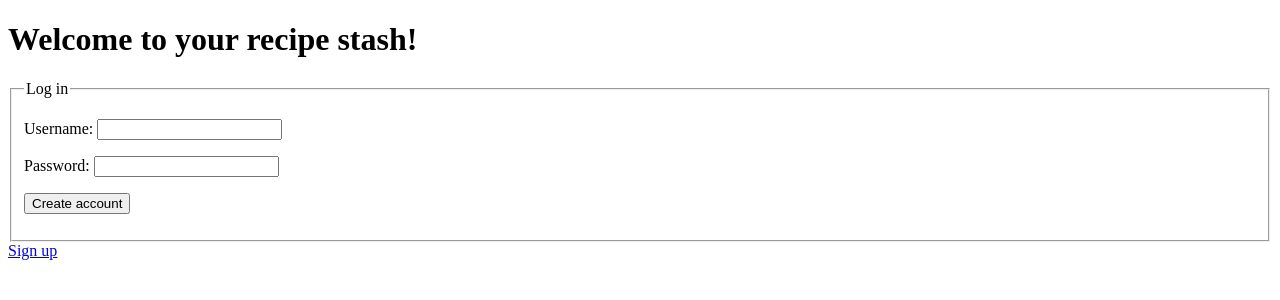
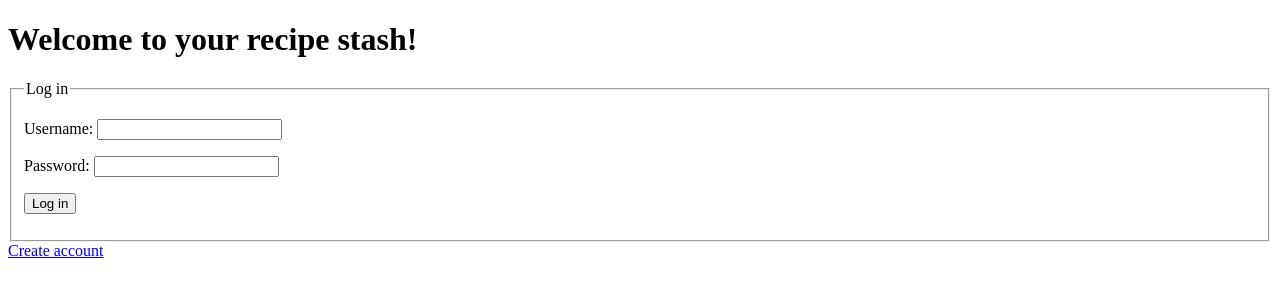
Before and after one commit to jrhel/Recipe-Stash, a Flask app: page / in a window 1280 px wide. Shown: the top 300 px of the page. Run offline with Flask 3, Linux system fonts and the light colour scheme.

Commit message:
Change submit button and link text for login form

```diff
--- a/templates/index.html
+++ b/templates/index.html
@@ -19,11 +19,11 @@
           <input type="text" id="password" name="password"/>
         </p>
         <p>
-          <input type="submit" value="Create account" />
+          <input type="submit" value="Log in" />
         </p>
       </fieldset>
     </form>
-    <a href="sign_up">Sign up</a>
+    <a href="sign_up">Create account</a>
   </body>
 
 </html>
```
